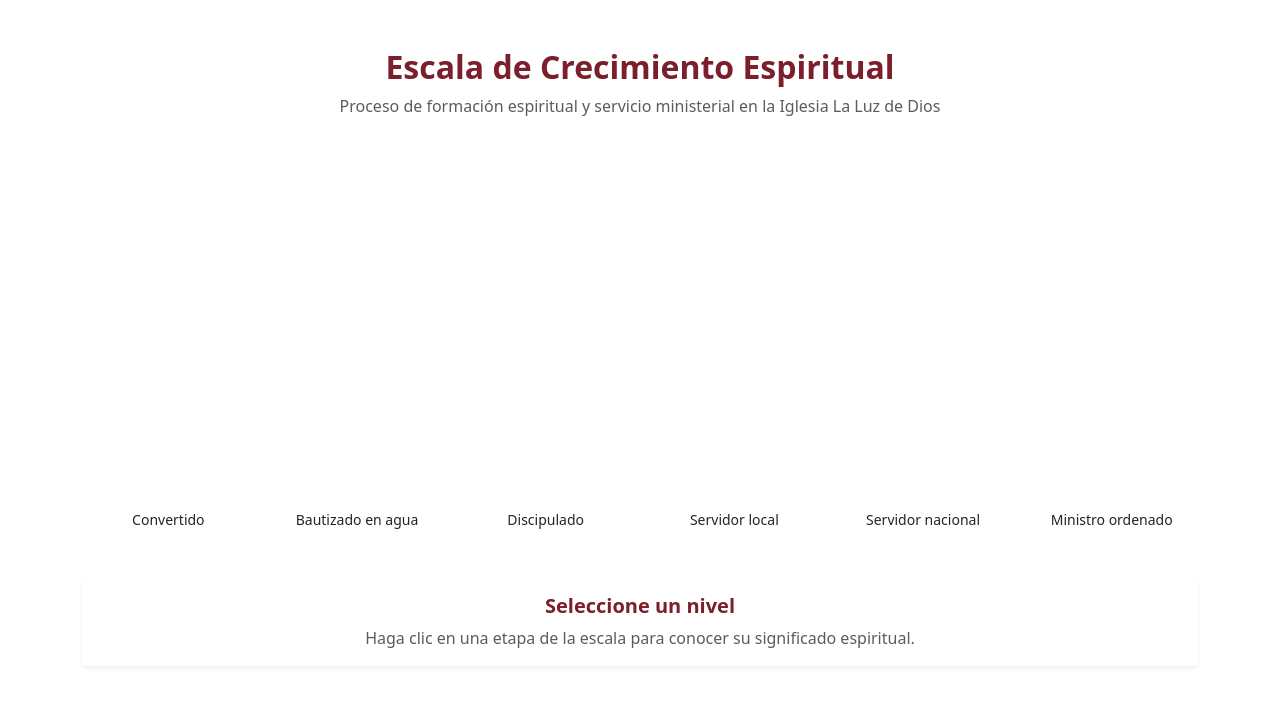
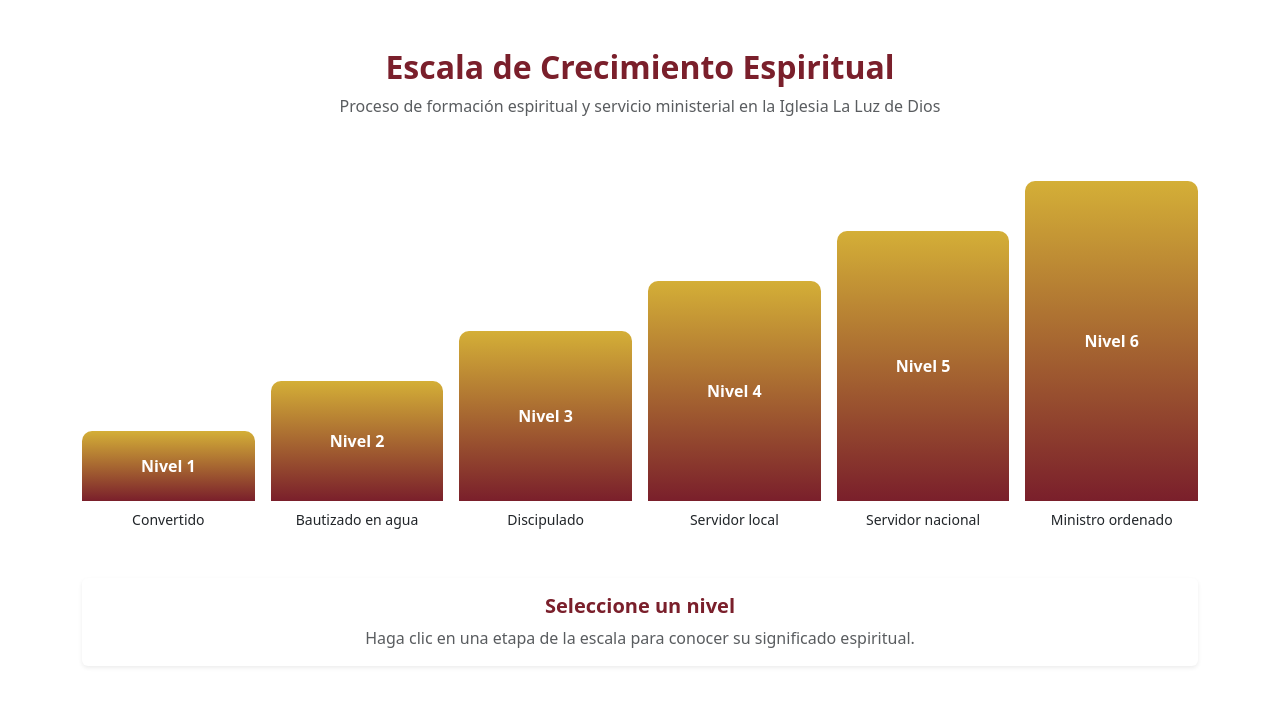
Before and after one commit to jlvtriton/institucional-iglesia, a Flask app: page /escala in a window 1280 px wide. Shown: the top 713 px of the page. Run offline with Flask 3, Linux system fonts and the light colour scheme; parts of the project's set-up code (start-up, migrations or seed data) failed here and were passed over.

Commit message:
Modificado el estilo1

```diff
--- a/app/app.py
+++ b/app/app.py
@@ -25,8 +25,9 @@
     return render_template("manual/manual.html")
 
 @app.route("/escala")
-def puntos_doctrinales():
+def escala():
     return render_template("manual/escala.html")
+
 
 
 @app.route("/puntos_doctrinales")
--- a/app/templates/manual/escala.html
+++ b/app/templates/manual/escala.html
@@ -6,42 +6,29 @@
   <link href="https://cdn.jsdelivr.net/npm/bootstrap@5.3.3/dist/css/bootstrap.min.css" rel="stylesheet">
 
   <style>
-    .grafico {
-      height: 350px;
-      display: flex;
-      align-items: flex-end;
-      gap: 15px;
-    }
-
     .barra {
-      width: 100%;
       display: flex;
       flex-direction: column;
       justify-content: flex-end;
       align-items: center;
+      height: 100%;
     }
 
     .nivel {
       width: 100%;
-      background: linear-gradient(180deg, #0d6efd, #084298);
-      border-radius: 8px 8px 0 0;
-      color: white;
-      font-weight: bold;
+      color: #fff;
+      font-weight: 600;
+      border-radius: 10px 10px 0 0;
       display: flex;
       align-items: center;
       justify-content: center;
-    }
-
-    .etapa {
-      margin-top: 8px;
-      text-align: center;
-      font-weight: 600;
+      cursor: pointer;
+      background: linear-gradient(180deg, #d4af37, #7a1f2b);
     }
   </style>
 </head>
 
 <body class="bg-light">
-
 
 <section class="py-5 bg-white">
   <div class="container">
@@ -57,82 +44,80 @@
 
     <div class="row align-items-end g-3" style="height:380px;">
 
-      <!-- NIVEL 1 -->
       <div class="col text-center">
-        <div class="barra bg-gradient"
+        <div class="barra">
+          <div class="nivel" style="height:70px;"
                data-bs-toggle="tooltip"
-             data-bs-placement="top"
                title="Juan 1:12"
-             onclick="mostrarDescripcion(1)"
-             style="height:70px;">
+               onclick="mostrarDescripcion(1)">
             Nivel 1
+          </div>
         </div>
         <small class="d-block mt-2">Convertido</small>
       </div>
 
-      <!-- NIVEL 2 -->
       <div class="col text-center">
-        <div class="barra bg-gradient"
+        <div class="barra">
+          <div class="nivel" style="height:120px;"
                data-bs-toggle="tooltip"
                title="Hechos 2:38"
-             onclick="mostrarDescripcion(2)"
-             style="height:120px;">
+               onclick="mostrarDescripcion(2)">
             Nivel 2
+          </div>
         </div>
         <small class="d-block mt-2">Bautizado en agua</small>
       </div>
 
-      <!-- NIVEL 3 -->
       <div class="col text-center">
-        <div class="barra bg-gradient"
+        <div class="barra">
+          <div class="nivel" style="height:170px;"
                data-bs-toggle="tooltip"
                title="Mateo 28:19-20"
-             onclick="mostrarDescripcion(3)"
-             style="height:170px;">
+               onclick="mostrarDescripcion(3)">
             Nivel 3
+          </div>
         </div>
         <small class="d-block mt-2">Discipulado</small>
       </div>
 
-      <!-- NIVEL 4 -->
       <div class="col text-center">
-        <div class="barra bg-gradient"
+        <div class="barra">
+          <div class="nivel" style="height:220px;"
                data-bs-toggle="tooltip"
                title="1 Pedro 4:10"
-             onclick="mostrarDescripcion(4)"
-             style="height:220px;">
+               onclick="mostrarDescripcion(4)">
             Nivel 4
+          </div>
         </div>
         <small class="d-block mt-2">Servidor local</small>
       </div>
 
-      <!-- NIVEL 5 -->
       <div class="col text-center">
-        <div class="barra bg-gradient"
+        <div class="barra">
+          <div class="nivel" style="height:270px;"
                data-bs-toggle="tooltip"
                title="Marcos 16:15"
-             onclick="mostrarDescripcion(5)"
-             style="height:270px;">
+               onclick="mostrarDescripcion(5)">
             Nivel 5
+          </div>
         </div>
         <small class="d-block mt-2">Servidor nacional</small>
       </div>
 
-      <!-- NIVEL 6 -->
       <div class="col text-center">
-        <div class="barra bg-gradient"
+        <div class="barra">
+          <div class="nivel" style="height:320px;"
                data-bs-toggle="tooltip"
                title="2 Timoteo 2:2"
-             onclick="mostrarDescripcion(6)"
-             style="height:320px;">
+               onclick="mostrarDescripcion(6)">
             Nivel 6
+          </div>
         </div>
         <small class="d-block mt-2">Ministro ordenado</small>
       </div>
 
     </div>
 
-    <!-- DESCRIPCIÓN -->
     <div class="mt-5">
       <div class="card shadow-sm border-0">
         <div class="card-body text-center">
@@ -149,50 +134,14 @@
   </div>
 </section>
 
-<!-- ESTILOS -->
-<style>
-  .barra {
-    color: #fff;
-    font-weight: 600;
-    border-radius: 10px 10px 0 0;
-    display: flex;
-    align-items: center;
-    justify-content: center;
-    cursor: pointer;
-  }
-
-  .bg-gradient {
-    background: linear-gradient(180deg, #d4af37, #7a1f2b);
-  }
-</style>
-
-<!-- SCRIPT -->
 <script>
   const descripciones = {
-    1: {
-      titulo: "Convertido",
-      texto: "Persona que ha recibido a Cristo como Señor y Salvador, iniciando una nueva vida en Él."
-    },
-    2: {
-      titulo: "Bautizado en agua",
-      texto: "Acto público de obediencia que simboliza muerte al pecado y nueva vida en Cristo."
-    },
-    3: {
-      titulo: "Discipulado",
-      texto: "Proceso de formación bíblica y espiritual para crecer en carácter y doctrina."
-    },
-    4: {
-      titulo: "Servidor local",
-      texto: "Miembro activo que sirve fielmente en los ministerios de la iglesia local."
-    },
-    5: {
-      titulo: "Servidor nacional",
-      texto: "Creyente capacitado que extiende su servicio más allá de la iglesia local."
-    },
-    6: {
-      titulo: "Ministro ordenado",
-      texto: "Siervo reconocido y apartado para ejercer liderazgo y ministerio conforme al llamado de Dios."
-    }
+    1: { titulo: "Convertido", texto: "Persona que ha recibido a Cristo como Señor y Salvador." },
+    2: { titulo: "Bautizado en agua", texto: "Acto público de obediencia y fe." },
+    3: { titulo: "Discipulado", texto: "Formación espiritual y bíblica continua." },
+    4: { titulo: "Servidor local", texto: "Servicio fiel dentro de la iglesia local." },
+    5: { titulo: "Servidor nacional", texto: "Extensión del servicio a nivel nacional." },
+    6: { titulo: "Ministro ordenado", texto: "Llamado y reconocimiento ministerial." }
   };
 
   function mostrarDescripcion(nivel) {
@@ -200,11 +149,13 @@
     document.getElementById("descripcionNivel").innerText = descripciones[nivel].texto;
   }
 
-  // Activar tooltips Bootstrap
+  document.addEventListener("DOMContentLoaded", () => {
     document.querySelectorAll('[data-bs-toggle="tooltip"]').forEach(el => {
       new bootstrap.Tooltip(el);
     });
+  });
 </script>
 
+<script src="https://cdn.jsdelivr.net/npm/bootstrap@5.3.3/dist/js/bootstrap.bundle.min.js"></script>
 </body>
 </html>
```
Lines whose indentation alone changed are shown as unchanged.
